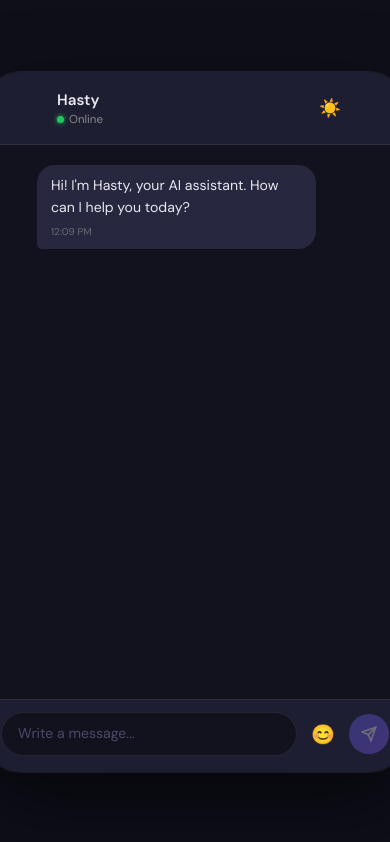
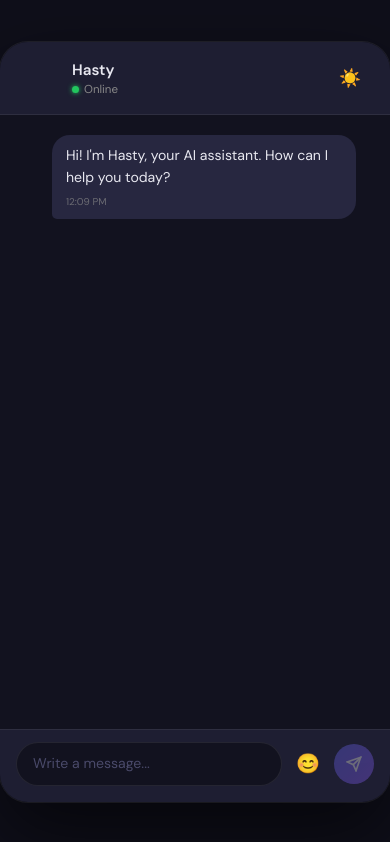
Before and after one commit to sharmabhay07-coder/Ai_ChatBot, a React (Vite) app: page / in a window 390 px wide. Built offline with nearby package versions, Linux system fonts and the light colour scheme; grey boxes are pictures that could not be loaded.

Commit message:
some changes

```diff
--- a/src/App.css
+++ b/src/App.css
@@ -33,7 +33,8 @@ body {
 
 /* ── PHONE SHELL ── */
 .screen {
-  width: 420px;
+  width: 100%;
+  max-width:520px;
   height: 700px;
   display: flex;
   flex-direction: column;
@@ -111,7 +112,8 @@ body {
   padding: 4px;
   border-radius: 50%;
   transition: transform 0.2s;
-  margin-left: 200px;
+  position:absolute;
+  right:25px;
 }
 
 .theme-btn:hover {
@@ -353,3 +355,18 @@ body {
 .screen.light .time {
   color: #999;
 }
+
+@media (max-width:500px) {
+
+  .screen{
+    width:100%;
+    max-width:420px;
+    height: 90vh;
+    border-radius: 28px;
+  }
+
+  .bubble{
+    max-width: 85%;
+  }
+
+}
```
